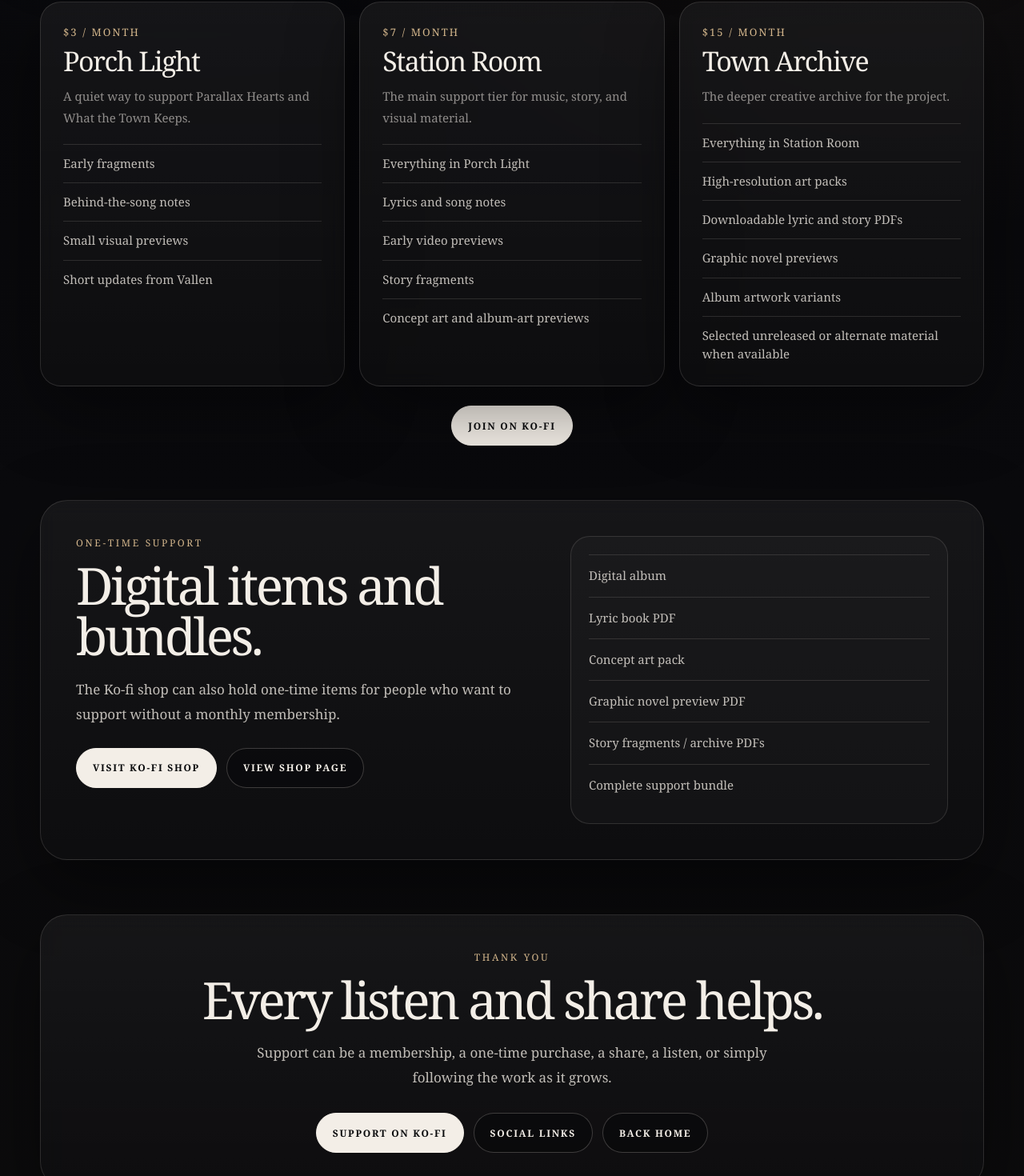
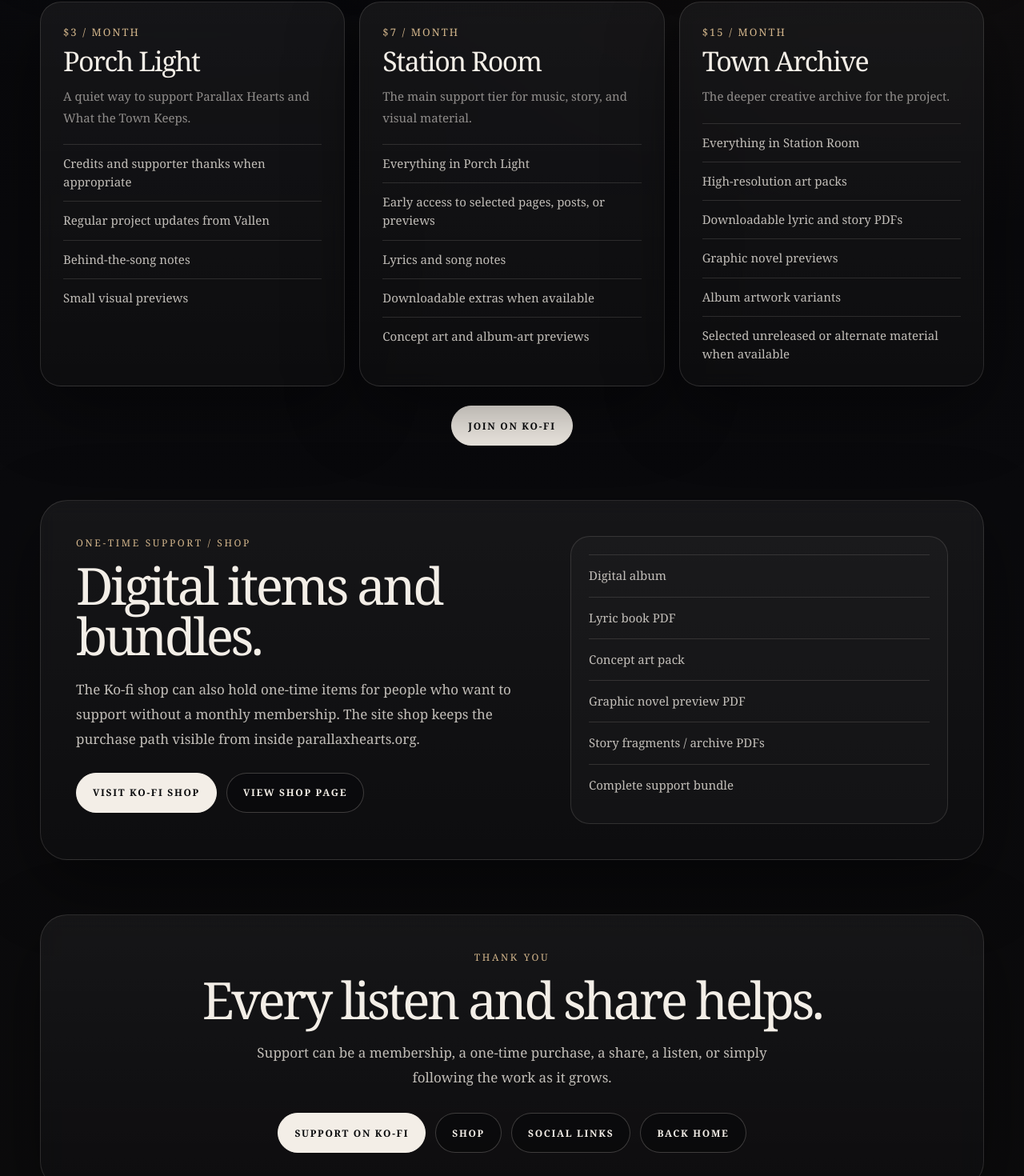
Before and after one commit to chthomps4/parallaxhearts-site, a Next.js app in the folder site/: page /support in a window 1280 px wide. Shown: the part 1048-2518 px from the top of the page at 80% size. Built offline with nearby package versions, Linux system fonts and the light colour scheme.

Commit message:
Expand support tier benefits and shop visibility

```diff
--- a/site/app/support/page.tsx
+++ b/site/app/support/page.tsx
@@ -16,10 +16,10 @@ const tiers = [
     price: "$3 / month",
     purpose: "A quiet way to support Parallax Hearts and What the Town Keeps.",
     includes: [
-      "Early fragments",
+      "Credits and supporter thanks when appropriate",
+      "Regular project updates from Vallen",
       "Behind-the-song notes",
       "Small visual previews",
-      "Short updates from Vallen",
     ],
   },
   {
@@ -28,9 +28,9 @@ const tiers = [
     purpose: "The main support tier for music, story, and visual material.",
     includes: [
       "Everything in Porch Light",
+      "Early access to selected pages, posts, or previews",
       "Lyrics and song notes",
-      "Early video previews",
-      "Story fragments",
+      "Downloadable extras when available",
       "Concept art and album-art previews",
     ],
   },
@@ -151,6 +151,10 @@ export default function SupportPage() {
                 >
                   Support on Ko-fi
                 </a>
+
+                <Link href="/shop" className="secondary-button">
+                  View Shop
+                </Link>
 
                 <Link href="/music" className="secondary-button">
                   Listen First
@@ -319,13 +323,14 @@ export default function SupportPage() {
             }}
           >
             <div>
-              <p className="kicker">One-time support</p>
+              <p className="kicker">One-time support / shop</p>
 
               <h2 className="section-title">Digital items and bundles.</h2>
 
               <p className="body-copy" style={{ margin: "20px 0 0" }}>
                 The Ko-fi shop can also hold one-time items for people who want
-                to support without a monthly membership.
+                to support without a monthly membership. The site shop keeps the
+                purchase path visible from inside parallaxhearts.org.
               </p>
 
               <div
@@ -420,6 +425,10 @@ export default function SupportPage() {
                 Support on Ko-fi
               </a>
 
+              <Link href="/shop" className="secondary-button">
+                Shop
+              </Link>
+
               <Link href="/contact" className="secondary-button">
                 Social Links
               </Link>
```
